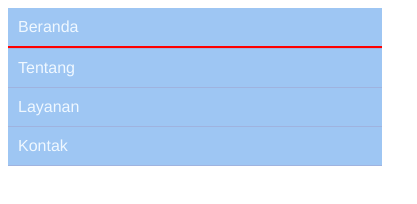
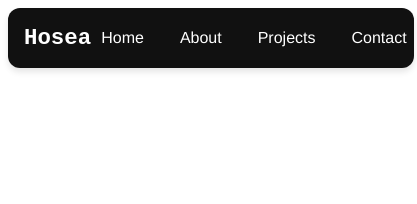
Before and after one commit to HN721/fgo24-dom-navbar, a website: page index.html in a window 390 px wide. Shown: the whole page, 417 px wide, since content can reach past the window. Drawn offline with Linux system fonts and the light colour scheme.

Commit message:
feat: update navbar

```diff
--- a/index.html
+++ b/index.html
@@ -8,14 +8,14 @@
 </head>
 <body>
     <nav>
+        <div class="logo">Hosea</div>
+        <ul class="list">
+          <li><a href="#">Home</a></li>
+          <li><a href="#">About</a></li>
+          <li><a href="#">Projects</a></li>
+          <li><a href="#">Contact</a></li>
+        </ul>
+      </nav>
 
-        <ul class="navbar">
-            <li><a href="#" class="beranda">Beranda</a></li>
-            <li><a href="#">Tentang</a></li>
-            <li><a href="#">Layanan</a></li>
-            <li><a href="#">Kontak</a></li>
-    </ul>
-
-</nav>
 </body>
 </html>
--- a/style.css
+++ b/style.css
@@ -1,78 +1,69 @@
-@media (min-width: 768px) {
-    nav {
-      background-color: #00ADB5;
-      padding: 0;
-      margin: 0;
-      height: 33px;
-      text-align: center;
-    }
-    .beranda{
-        border-bottom: 2px solid red;
-    }
+nav {
+  background-color: #111;
+  padding: 16px;
+  border-radius: 12px;
+  box-shadow: 0 4px 6px rgba(0, 0, 0, 0.1);
+  width: 50%;
+}
 
-    nav > ul {
-      list-style-type: none;
-      padding: 0;
-      margin: 0;
-    }
+.logo {
+  font-size: 1.4rem;
+  font-family: 'Courier New', Courier, monospace;
+  font-weight: bold;
+  color: #fff;
+  margin-bottom: 16px;
+}
+.logo:hover{
+  background-color: #1DCD9F;
+  width:min-content;
+  border-radius: 6px;
+}
 
-    nav > ul > li {
-      display: inline-block;
-    }
+.list {
+  display: flex;
+  flex-direction: column;
+  gap: 12px;
+  list-style: none;
+  padding: 0;
+  margin: 0;
+}
 
-    nav > ul > li > a {
-      display: inline-block;
-      color: aliceblue;
-      text-decoration: none;
-      line-height: 33px;
-      padding: 0 15px;
-      font-family: 'Franklin Gothic Medium', 'Arial Narrow', Arial, sans-serif;
+.list a {
+  color: #fff;
+  text-decoration: none;
+  font-size: 1rem;
+  font-family:'Franklin Gothic Medium', 'Arial Narrow', Arial, sans-serif;
+  padding: 8px 12px;
+  border-radius: 6px;
+  transition: background-color 0.3s ease;
+}
 
-    }
+.list a:hover {
+  background-color: #1DCD9F;
+  width: fit-content;
+}
 
-    nav > ul > li > a:hover {
-      background-color: #71C9CE;
-    }
-    nav > ul > li > a:active {
-        border-bottom: 2px solid red;
-      }
+@media (max-width: 768px) {
+  nav {
+    flex-direction: row;
+    display: flex;
+    align-items: center;
+    justify-content: space-between;
+    width: 100%;
+    height: 60px;
+    padding: 0 16px;
   }
 
+  .logo {
+    margin-bottom: 0;
+  }
 
-  @media (max-width: 640px) {
-    nav {
-      background-color: #9EC6F3;
-      padding: 0;
-      margin: 0;
-      text-align: left;
-    }
+  .list {
+    flex-direction: row;
+    gap: 16px;
+  }
 
-    nav > ul {
-      list-style-type: none;
-      padding: 0;
-      margin: 0;
-    }
-
-    nav > ul > li {
-      display: block;
-      border-bottom: 1px solid #9FB3DF;
-    }
-
-    nav > ul > li > a {
-        font-family: 'Franklin Gothic Medium', 'Arial Narrow', Arial, sans-serif;
-      display: block;
-      color: aliceblue;
-      text-decoration: none;
-      padding: 10px;
-    }
-
-    nav > ul > li > a:hover {
-      background-color: #9FB3DF;
-    }
-    nav > ul > li > a:active {
-        border-bottom: 2px solid red;
-      }
-    .beranda{
-        border-bottom: 2px solid red;
-    }
+  .list a {
+    padding: 6px 10px;
   }
+}
```
